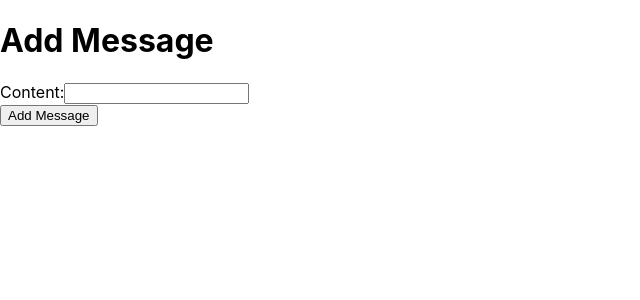
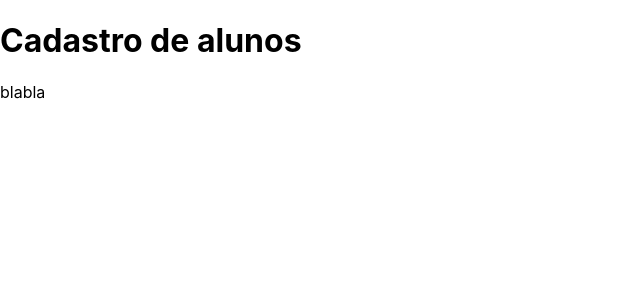
Before and after one commit to ResidenciaTICBrisa/Edutech, a React (Create React App) app in the folder src/frontend/: page /alunos/cadastro in a window 1280 px wide. Shown: the top 300 px of the page, without its empty margins (0-640 px from the left). Built offline with nearby package versions, Linux system fonts and the light colour scheme.

Commit message:
Cria página de cadastro de aluno

```diff
--- a/src/frontend/package.json
+++ b/src/frontend/package.json
@@ -9,6 +9,7 @@
     "axios": "^1.5.0",
     "react": "^18.2.0",
     "react-dom": "^18.2.0",
+    "react-router-dom": "^6.16.0",
     "react-scripts": "5.0.1",
     "web-vitals": "^2.1.4"
   },
--- a/src/frontend/src/App.js
+++ b/src/frontend/src/App.js
@@ -1,47 +1,15 @@
-import React, { useState } from "react";
-import axios from "axios";
+import React from 'react';
+import { BrowserRouter as Router, Routes, Route } from 'react-router-dom';
+import CadastroAlunosPage from './pages/CadastroAlunos';
 
-function App() {
-  const [message, setMessage] = useState({
-    id: 0,
-    content: "",
-  });
-
-  const handleInputChange = (event) => {
-    const { name, value } = event.target;
-    setMessage({ ...message, [name]: value });
-  };
-
-  const handleSubmit = async (event) => {
-    event.preventDefault();
-    try {
-      const response = await axios.post(
-        "http://localhost:8000/add_message",
-        message
-      );
-      console.log(response.data); // Mensagem de sucesso do back-end
-    } catch (error) {
-      console.error("Error adding message:", error);
-    }
-  };
-
+const App = () => {
   return (
-    <div className="App">
-      <h1>Add Message</h1>
-      <form onSubmit={handleSubmit}>
-        <div>
-          <label>Content:</label>
-          <input
-            type="text"
-            name="content"
-            value={message.content}
-            onChange={handleInputChange}
-          />
-        </div>
-        <button type="submit">Add Message</button>
-      </form>
-    </div>
+    <Router>
+      <Routes>
+        <Route path="/alunos/cadastro" element={<CadastroAlunosPage />} />
+      </Routes>
+    </Router>
   );
-}
+};
 
 export default App;
--- /dev/null
+++ b/src/frontend/src/pages/CadastroAlunos.js
@@ -0,0 +1,12 @@
+import React from 'react';
+
+const CadastroAlunosPage = () => {
+  return (
+    <div>
+      <h1>Cadastro de alunos</h1>
+      <div>blabla</div>
+    </div>
+  );
+};
+
+export default CadastroAlunosPage;
```
Also changed, not shown: 2 other files (tests, documents, lock files or other folders).
